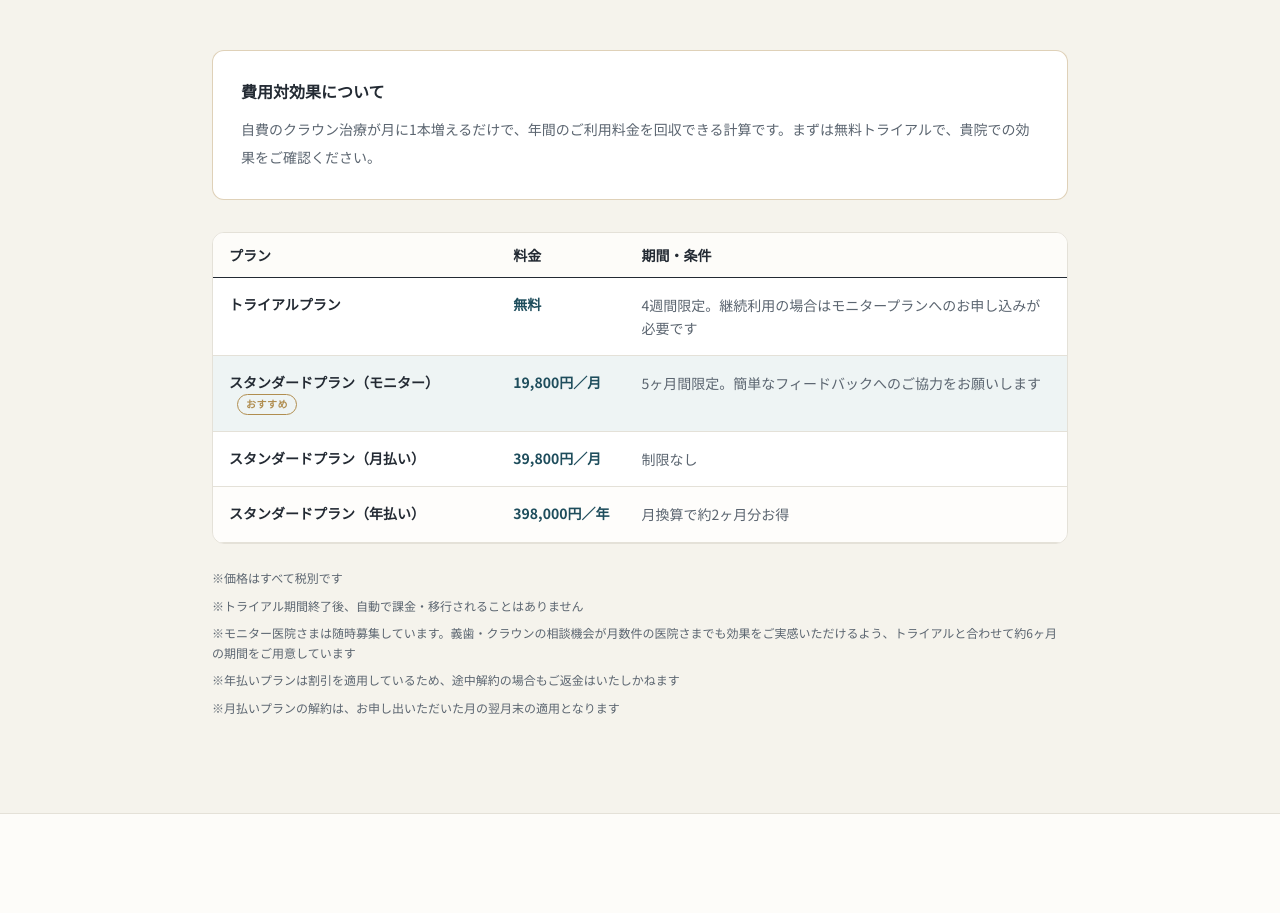
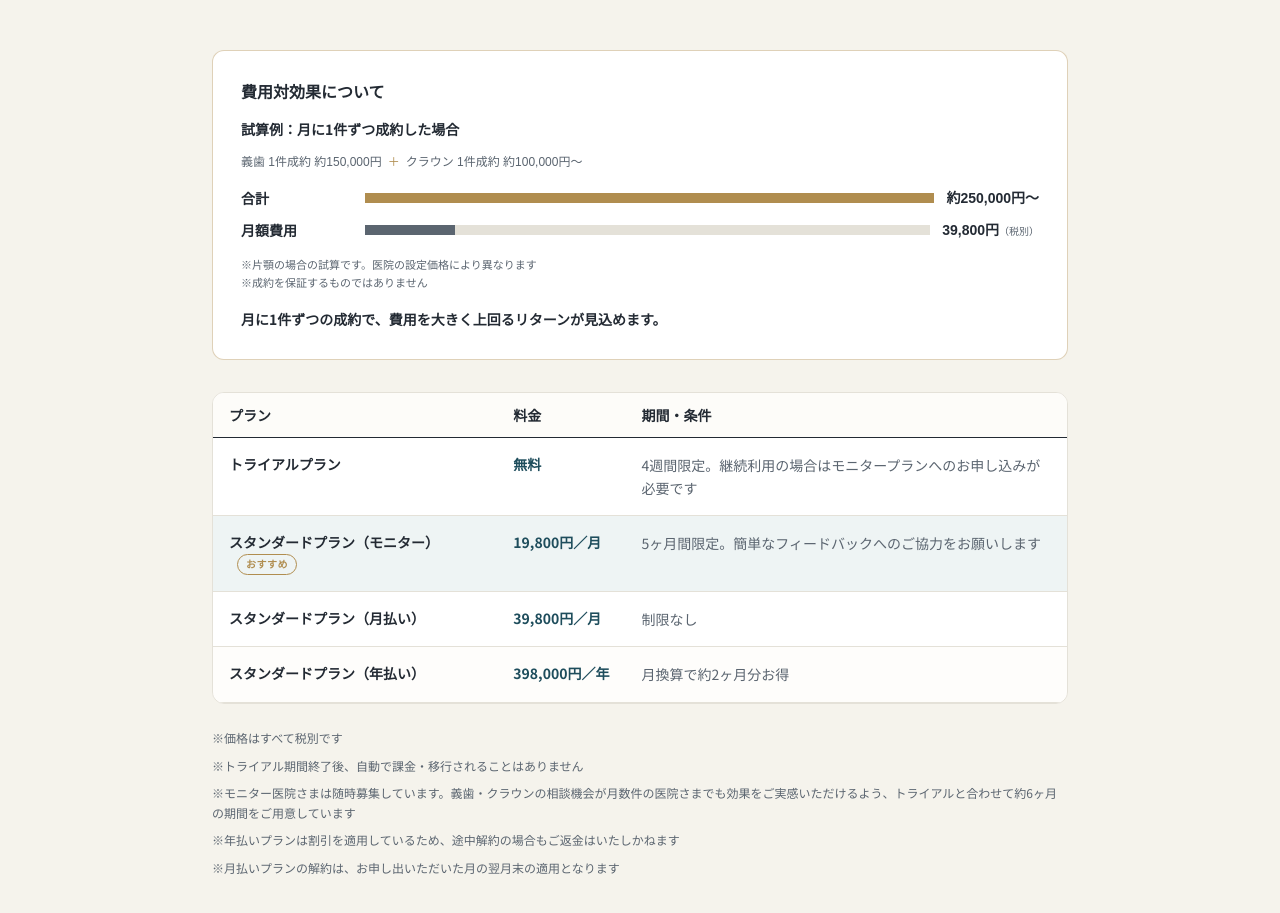
Before and after one commit to Takahito000/dental_tc_app-Private, a Next.js app: page / in a window 1280 px wide. Shown: the part 6672-7585 px from the top of the page. Built offline with nearby package versions, Linux system fonts and the light colour scheme.

Commit message:
費用対効果バー設置

```diff
--- a/app/page.tsx
+++ b/app/page.tsx
@@ -440,8 +440,52 @@ export default function LandingPage() {
 
           <div className="mt-10 rounded-xl border border-gold/40 bg-white p-7">
             <h3 className="font-bold">費用対効果について</h3>
-            <p className="mt-3 text-sm leading-loose text-ink-soft">
-              自費のクラウン治療が月に1本増えるだけで、年間のご利用料金を回収できる計算です。まずは無料トライアルで、貴院での効果をご確認ください。
+            {/* 💡 試算例グラフ（HTML/CSSのみ・画像不使用。バーはフラット矩形、数字は明朝系フォント） */}
+            <h4 className="mt-4 text-sm font-bold text-ink">
+              試算例：月に1件ずつ成約した場合
+            </h4>
+            {/* 💡 内訳（控えめ・バーなし）。合計と月額の対比が視覚的な主役 */}
+            <p className="mt-3 text-xs leading-relaxed text-ink-soft">
+              <span className="font-serif-jp">義歯 1件成約 約150,000円</span>
+              <span className="mx-1.5 text-gold">＋</span>
+              <br className="sm:hidden" />
+              <span className="font-serif-jp">クラウン 1件成約 約100,000円〜</span>
+            </p>
+            <div className="mt-4 space-y-3">
+              {/* 合計（最長・ゴールド） */}
+              <div className="flex items-center gap-2.5 sm:gap-3">
+                <span className="w-24 shrink-0 text-xs font-bold text-ink sm:w-28 sm:text-sm">
+                  合計
+                </span>
+                <div className="h-2.5 min-w-4 flex-1 bg-line">
+                  <div className="h-full bg-gold" style={{ width: "100%" }} />
+                </div>
+                <span className="shrink-0 whitespace-nowrap font-serif-jp text-xs font-bold text-ink sm:text-sm">
+                  約250,000円〜
+                </span>
+              </div>
+              {/* 月額費用（全長は合計と同じ。うちネイビー部分が16%・ダークネイビー系） */}
+              <div className="flex items-center gap-2.5 sm:gap-3">
+                <span className="w-24 shrink-0 text-xs font-bold text-ink sm:w-28 sm:text-sm">
+                  月額費用
+                </span>
+                <div className="h-2.5 min-w-4 flex-1 bg-line">
+                  <div className="h-full bg-ink-soft" style={{ width: "16%" }} />
+                </div>
+                <span className="shrink-0 whitespace-nowrap font-serif-jp text-xs font-bold text-ink sm:text-sm">
+                  39,800円<span className="text-[10px] font-normal text-ink-soft">（税別）</span>
+                </span>
+              </div>
+            </div>
+            {/* 注記 */}
+            <p className="mt-4 text-[11px] leading-relaxed text-ink-soft">
+              ※片顎の場合の試算です。医院の設定価格により異なります
+              <br />
+              ※成約を保証するものではありません
+            </p>
+            {/* 補足文 */}
+            <p className="mt-4 text-sm font-bold leading-relaxed text-ink">
+              月に1件ずつの成約で、費用を大きく上回るリターンが見込めます。
             </p>
           </div>
 
```
